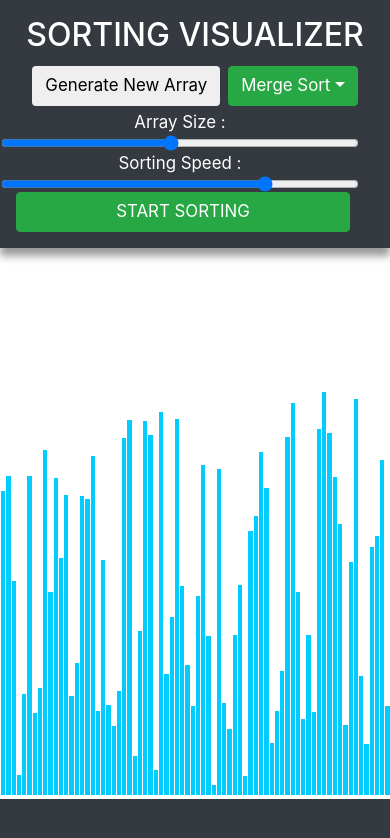
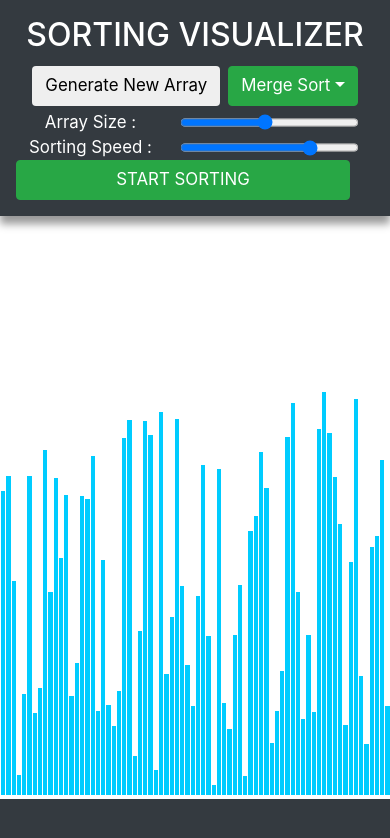
Before and after one commit to tusharmonga014/Sorting-Visualizer, a React (Create React App) app: page / in a window 390 px wide. Shown: the top 838 px of the page. Built offline with nearby package versions, Linux system fonts and the light colour scheme.

Commit message:
Updated control bar slide controls

```diff
--- a/src/components/ControlBar/ControlBar.css
+++ b/src/components/ControlBar/ControlBar.css
@@ -1,3 +1,5 @@
+/* classes */
+
 .nav {
     -webkit-box-shadow: 0 8px 8x 0px #999;
     -moz-box-shadow: 0 8px 8px 0px #999;
@@ -8,8 +10,16 @@
     padding: 0;
 }
 
+/* media-queries */
+
 @media only screen and (max-width: 600px) {
     body, .btn {
         font-size: 2vh;
     }
 }
+
+@media only screen and (max-width: 576px) {
+    .slider-range, .text-disable-when-running {
+        max-width: 50%;
+    }
+}
--- a/src/components/ControlBar/ControlBar.jsx
+++ b/src/components/ControlBar/ControlBar.jsx
@@ -144,22 +144,22 @@ class ControlBar extends Component {
         </div>
 
         <div className='col-md-12 col-lg-3 row slider-controls'>
-          <div className='text-white text-center text-disable-when-running slider-controls col-md-6 col-lg-6'>
+          <div className='text-white text-center text-disable-when-running slider-controls col-sm-3 col-md-6 col-lg-6'>
             Array Size :
           </div>
           <input
-            className='input-disable-when-running slider-controls col-md-6 col-lg-6'
+            className='input-disable-when-running text-center slider-controls slider-range col-sm-7 col-md-6 col-lg-6'
             type="range"
             min={MIN_ARRAY_SIZE}
             max={MAX_ARRAY_SIZE}
             defaultValue={DEFAULT_ARRAY_SIZE}
             onChange={this.changeArraySize}
           />
-          <div className='text-white text-center text-disable-when-running slider-controls col-md-6 col-lg-6'>
+          <div className='text-white text-center text-disable-when-running slider-controls col-sm-3 col-md-6 col-lg-6'>
             Sorting Speed :
           </div>
           <input
-            className='input-disable-when-running slider-controls col-md-6 col-lg-6'
+            className='input-disable-when-running text-center slider-controls slider-range col-sm-7 col-md-6 col-lg-6'
             type="range"
             min="1"
             max={SORTING_SPEED_UPPER_LIMIT}
```
